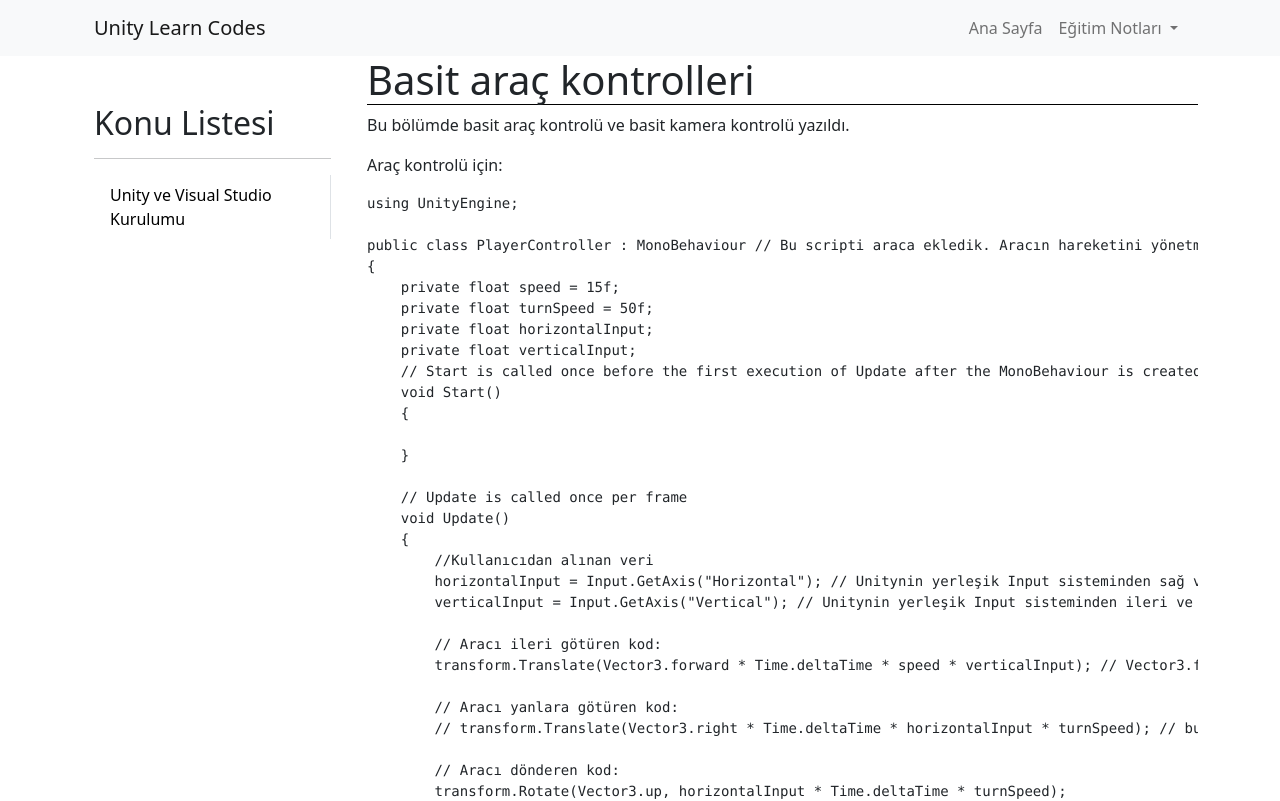
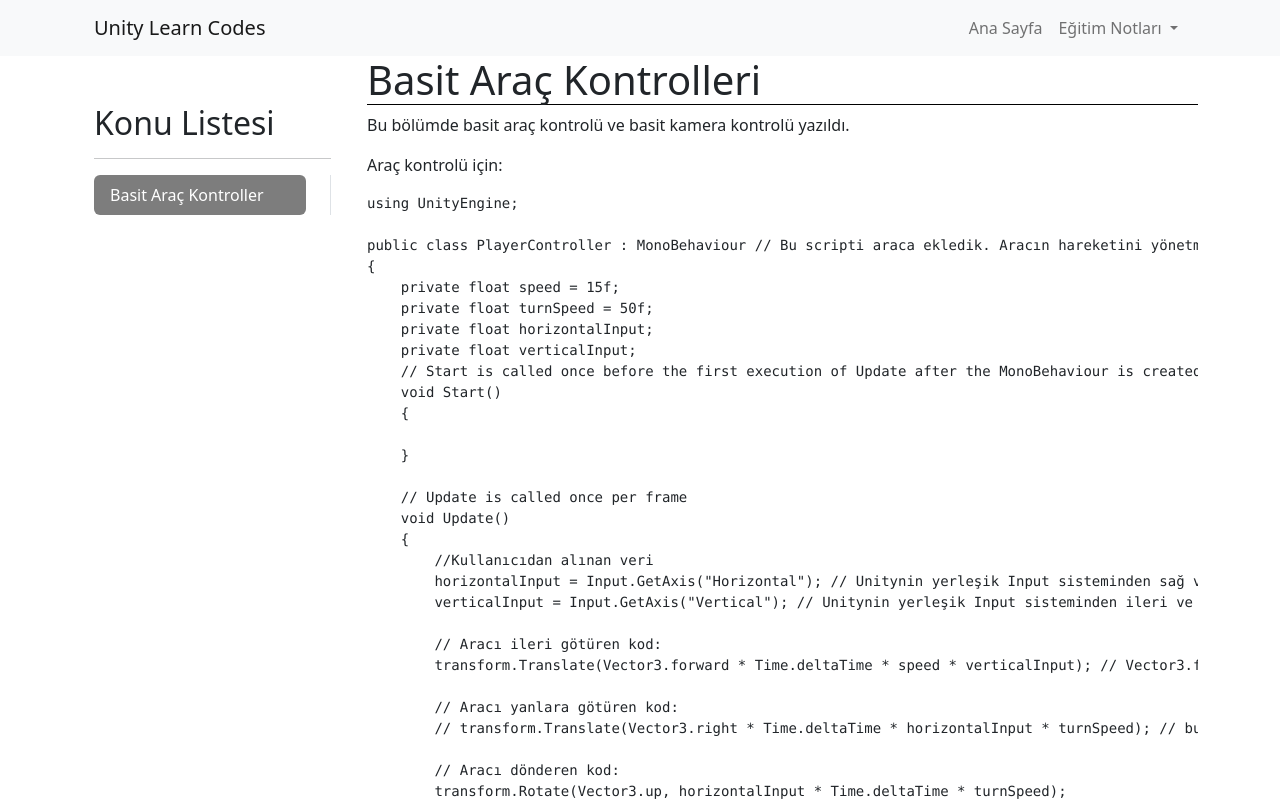
Before and after one commit to arslanng/notlarim, a website: page unityCode.html in a window 1280 px wide. Shown: the top 801 px of the page. Drawn offline with nearby package versions, Linux system fonts and the light colour scheme.

Commit message:
Update unityCode.html

```diff
--- a/unityCode.html
+++ b/unityCode.html
@@ -94,7 +94,7 @@
             <hr>
             <nav id="navbar-example3" class="h-100 flex-column align-items-stretch pe-4 border-end " style="max-height: 400px; overflow: auto;">
                 <nav class="nav nav-pills flex-column ">
-                  <a class="nav-link" href="#install">Unity ve Visual Studio Kurulumu</a>
+                  <a class="nav-link" href="#basicCarController">Basit Araç Kontroller</a>
                 </nav>
               </nav>
         </div>
@@ -102,7 +102,7 @@
           <div data-bs-spy="scroll" data-bs-target="#navbar-example3" data-bs-smooth-scroll="true" class="scrollspy-example-2" tabindex="0">
             <div id="1">
               <div id="basicCarController">
-                <h1>Basit araç kontrolleri</h1>
+                <h1>Basit Araç Kontrolleri</h1>
                 <p>
                   Bu bölümde basit araç kontrolü ve basit kamera kontrolü yazıldı.
                 </p>
```
